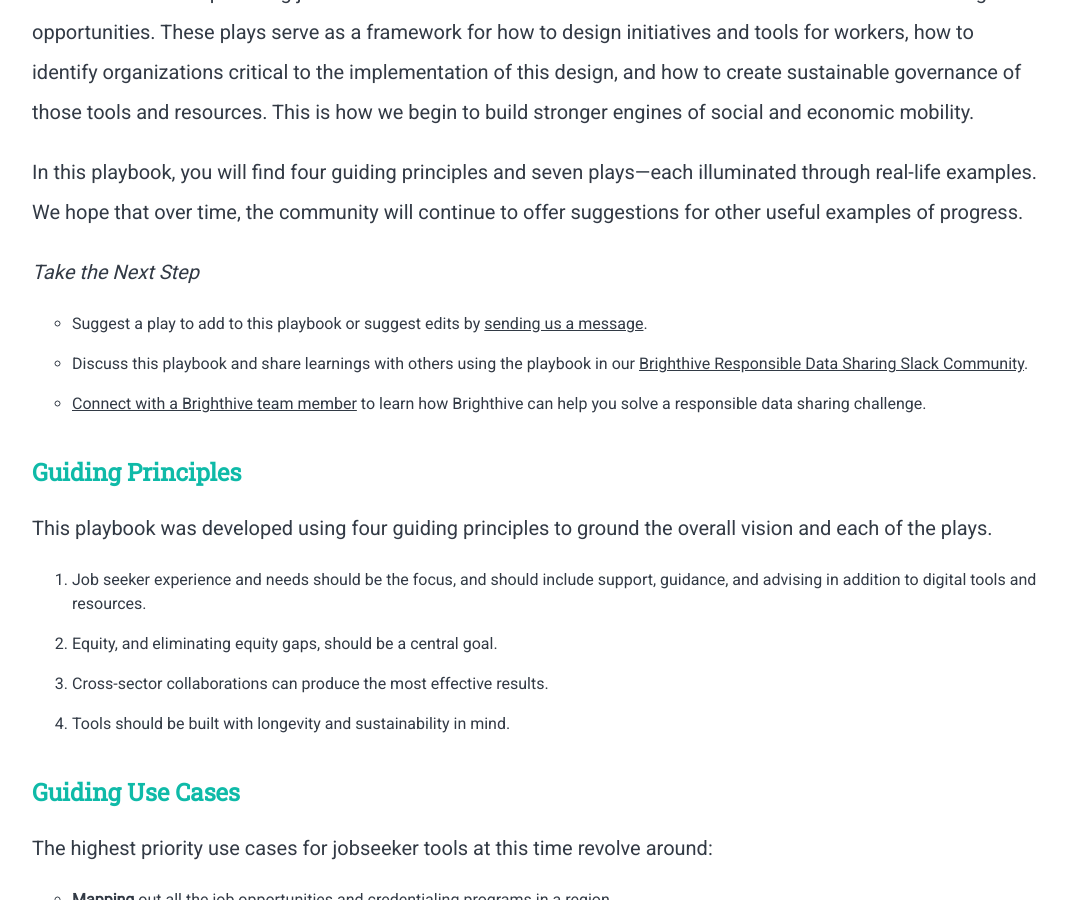
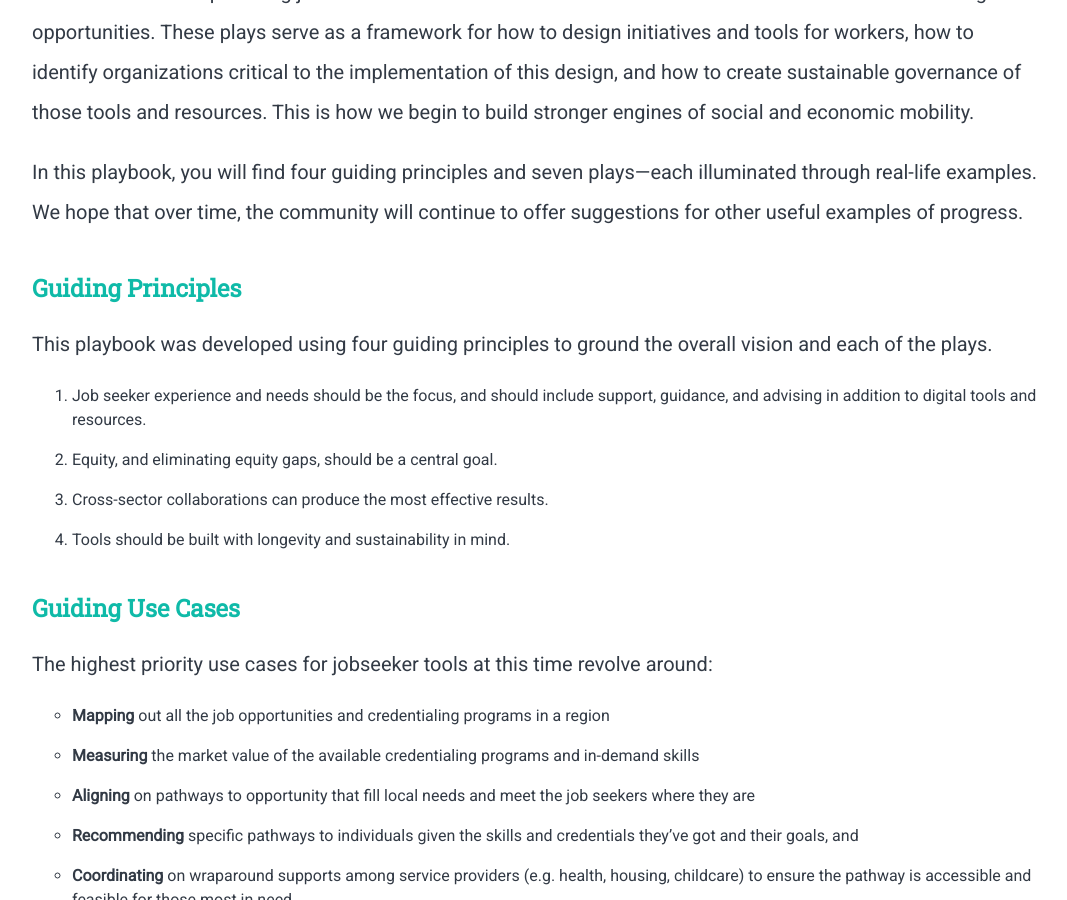
Before and after one commit to brighthive/playbooks, a Jekyll site: the page built from jobseeker-tools/index.html, in a window 1280 px wide and 900 px high, scrolled down 1156 px. Shown: the whole window, without its empty margins (104-1171 px from the left). Built offline with Jekyll 4.4.1, drawn with Linux system fonts in a browser that asks for light colours; some of the changed text lies outside the part shown.

Commit message:
rearranged 'Take the Next Step' section

```diff
--- a/_includes/jobseeker_tools_intro.md
+++ b/_includes/jobseeker_tools_intro.md
@@ -6,11 +6,6 @@
 The Responsible Data Use Playbook for Job Seeker Tools is intended to provide private sector actors, state and local governments, and the philanthropic community with guidelines to develop the most effective job seeker tools for newly laid-off workers. At the core of these tools is a commitment to data sharing and data governance, which are critical to providing job seekers with access to accurate information on labor markets and training opportunities. These plays serve as a framework for how to design initiatives and tools for workers, how to identify organizations critical to the implementation of this design, and how to create sustainable governance of those tools and resources. This is how we begin to build stronger engines of social and economic mobility.
 
 In this playbook, you will find four guiding principles and seven plays—each illuminated through real-life examples. We hope that over time, the community will continue to offer suggestions for other useful examples of progress.
-
-*Take the Next Step*
-- Suggest a play to add to this playbook or suggest edits by [sending us a message](mailto:community@brighthive.io).
-- Discuss this playbook and share learnings with others using the playbook in our [Brighthive Responsible Data Sharing Slack Community](https://brighthive.io/slack-community-signup/).
-- [Connect with a Brighthive team member](mailto:info@brighthive.io) to learn how Brighthive can help you solve a responsible data sharing challenge.
 
 ### Guiding Principles
 This playbook was developed using four guiding principles to ground the overall vision and each of the plays.
```
Also changed, not shown: other parts of _includes/jobseeker_tools_intro.md (+5 -0 lines), _includes/contact_tracing_intro.md (+5 -5 lines).
